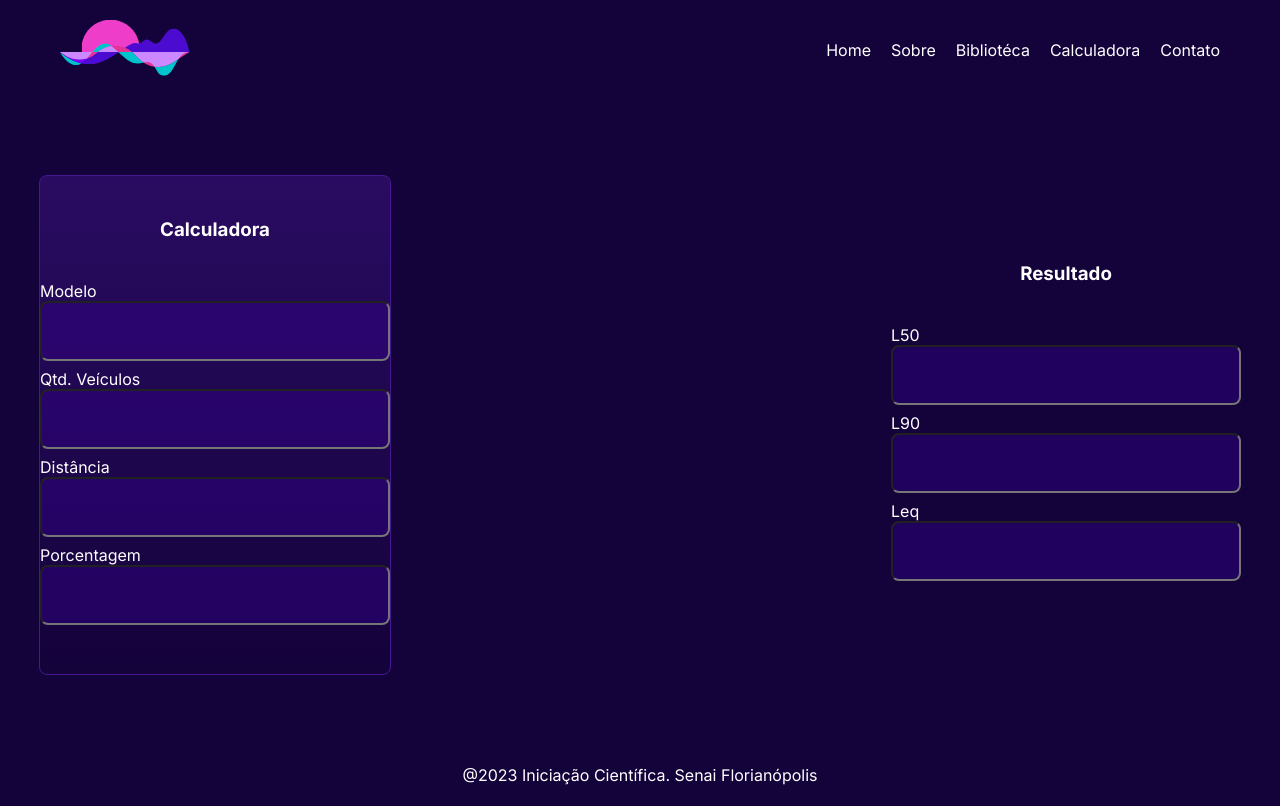
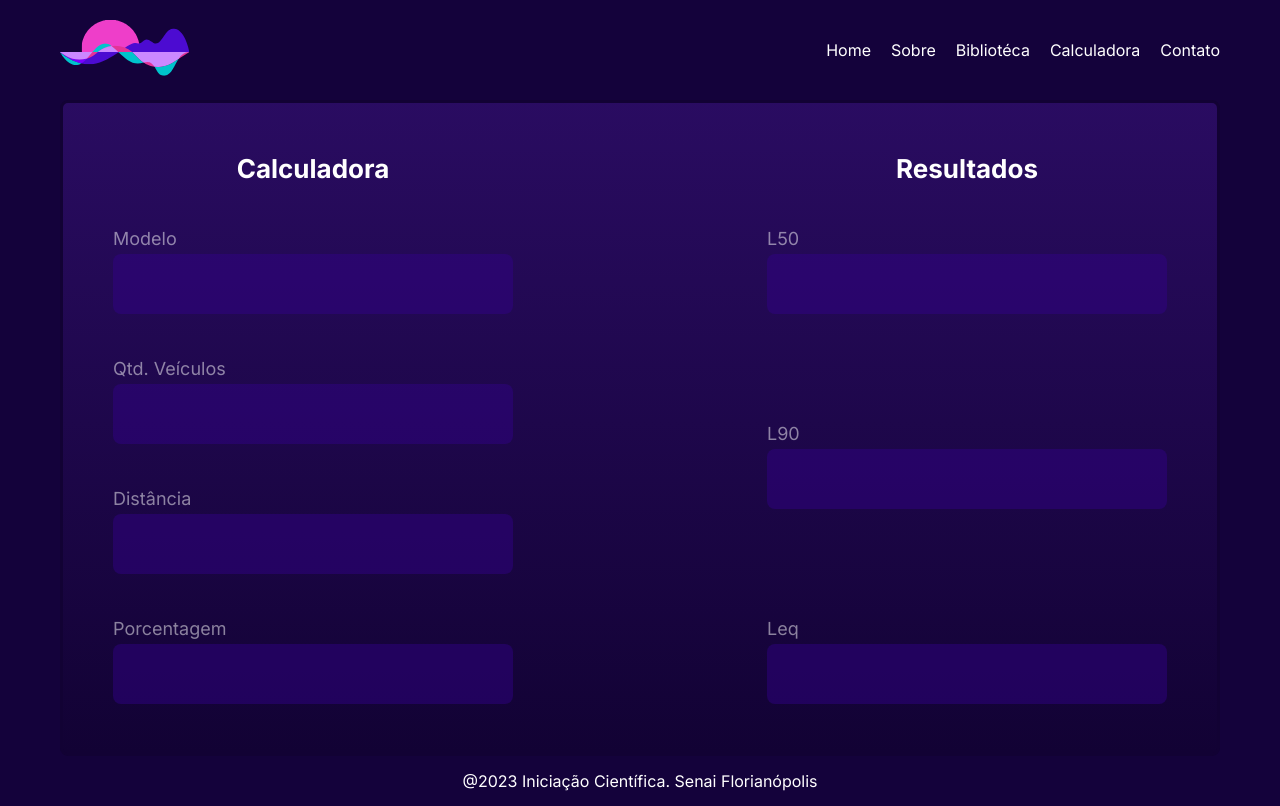
Before and after one commit to YuriCast/Iniciacao-Cientifica, a Next.js app: page /calculator in a window 1280 px wide. Built offline with nearby package versions, Linux system fonts and the light colour scheme.

Commit message:
style: estilizar tela calculator

```diff
--- a/src/app/calculator/page.jsx
+++ b/src/app/calculator/page.jsx
@@ -1,52 +1,33 @@
-import React from 'react'
-import styles from './page.module.css'
+'use client'
+import React, { useState } from 'react';
+import styles from './page.module.css';
 
-const Calculator = () => {
+export default function Calculator() {
   return (
     <div className={styles.main}>
-      <div className={styles.item1}>
-        <div className={styles.teste}>
-        <h3 className={styles.titulo}>
-          Calculadora
-        </h3>
-        <p>
-          Modelo
-        </p>
-        <input type="text" className={styles.input}/>
-        <p className={styles.subtitulo}>
-          Qtd. Veículos
-        </p>
-        <input type="number" className={styles.input}/>
-        <p className={styles.subtitulo}>
-          Distância
-       </p>
-        <input type="number" className={styles.input}/>
-        <p className={styles.subtitulo}>
-          Porcentagem
-        </p>
-        <input type="number" className={styles.input}/>
+      <div className={styles.container}>
+        <div className={styles.item1}>
+          <h1 className={styles.title}>Calculadora</h1>
+          <p className={styles.item1Text}>Modelo</p>
+          <input type="text" className={`${styles.input}`} />
+          <p className={styles.item1Text}>Qtd. Veículos</p>
+          <input type="number" className={`${styles.input}`} />
+          <p className={styles.item1Text}>Distância</p>
+          <input type="number" className={`${styles.input}`} />
+          <p className={styles.item1Text}>Porcentagem</p>
+          <input type="number" className={`${styles.input}`} />
+        </div>
+
+        <div className={styles.item2}>
+          <h1 className={styles.title}>Resultados</h1>
+          <p className={styles.item1Text}>L50</p>
+          <input type="number" className={`${styles.input}`} disabled/>
+          <p className={styles.item2Text}>L90</p>
+          <input type="number" className={`${styles.input}`} disabled/>
+          <p className={styles.item2Text}>Leq</p>
+          <input type="number" className={`${styles.input}`} disabled />
         </div>
       </div>
-
-      <div className={styles.item2}>
-        <h3 className={styles.titulo}>
-          Resultado
-        </h3>
-        <p className={styles.subtitulo}>
-          L50
-        </p>
-        <input type="number" className={styles.input}/>
-        <p className={styles.subtitulo}>
-          L90
-        </p>
-        <input type="number" className={styles.input}/>
-        <p className={styles.subtitulo}>
-           Leq
-        </p>
-        <input type="number" className={styles.input}/>
-      </div>
     </div>
-  )
+  );
 }
-
-export default Calculator
--- a/src/app/calculator/page.module.css
+++ b/src/app/calculator/page.module.css
@@ -2,31 +2,69 @@
     display: flex;
     align-items: center;
     justify-content: center;
-    gap: 500px;
 }
 
-.item1 {
+.container {
     display: flex;
-    align-items: center;
-    justify-content: center;
-    background-image: linear-gradient(to bottom, #45189270, #29166200);
-    width: 450px;
-    height: 500px;
-    border-width: 1px;
+    justify-content: space-between;
+    width: 100%;
+    height: 100%;
+    color: #451892;
+    border-width: 1;
     border-style: solid;
-    border-color: #451892;
+    border-color: #120234;
+    background: linear-gradient(to bottom, rgba(69, 24, 146, 0.44), #120234);
     border-radius: 8px;
 }
 
-.titulo {
+.title {
+    font-weight: 700;
+    font-size: 26px;
     text-align: center;
-    margin-bottom: 40px;
+    color: #FFF;
+}
+
+
+.item1 {
+    width: 500px;
+    height: 650px;
+    padding: 50px;
+}
+.item2 {
+
+    width: 500px;
+    height: 650px;
+    padding: 50px;
+}
+
+.item1Text {
+    margin-top: 44px;
+    margin-bottom: 5px;
+    font-size: 18px;
+    font-weight: 400;
+    color: rgba(255, 255, 255, 0.5);;
+}
+
+.item2Text {
+    margin-top: 109px;
+    margin-bottom: 5px;
+    font-size: 18px;
+    font-weight: 400;
+    color: rgba(255, 255, 255, 0.5);;
 }
 
 .input {
-    width: 350px;
+    width: 400px;
     height: 60px;
-    margin-bottom: 8px;
     border-radius: 8px;
     background-color: #34008C70;
+    border-style: hidden;
+    padding-left: 16px;
+    font-size: 16px;
+    color: #CB88FF;
 }
+
+.input:focus {
+    outline: none;
+    background-color: rgba(7, 0, 18, 0.44);
+  }
```
